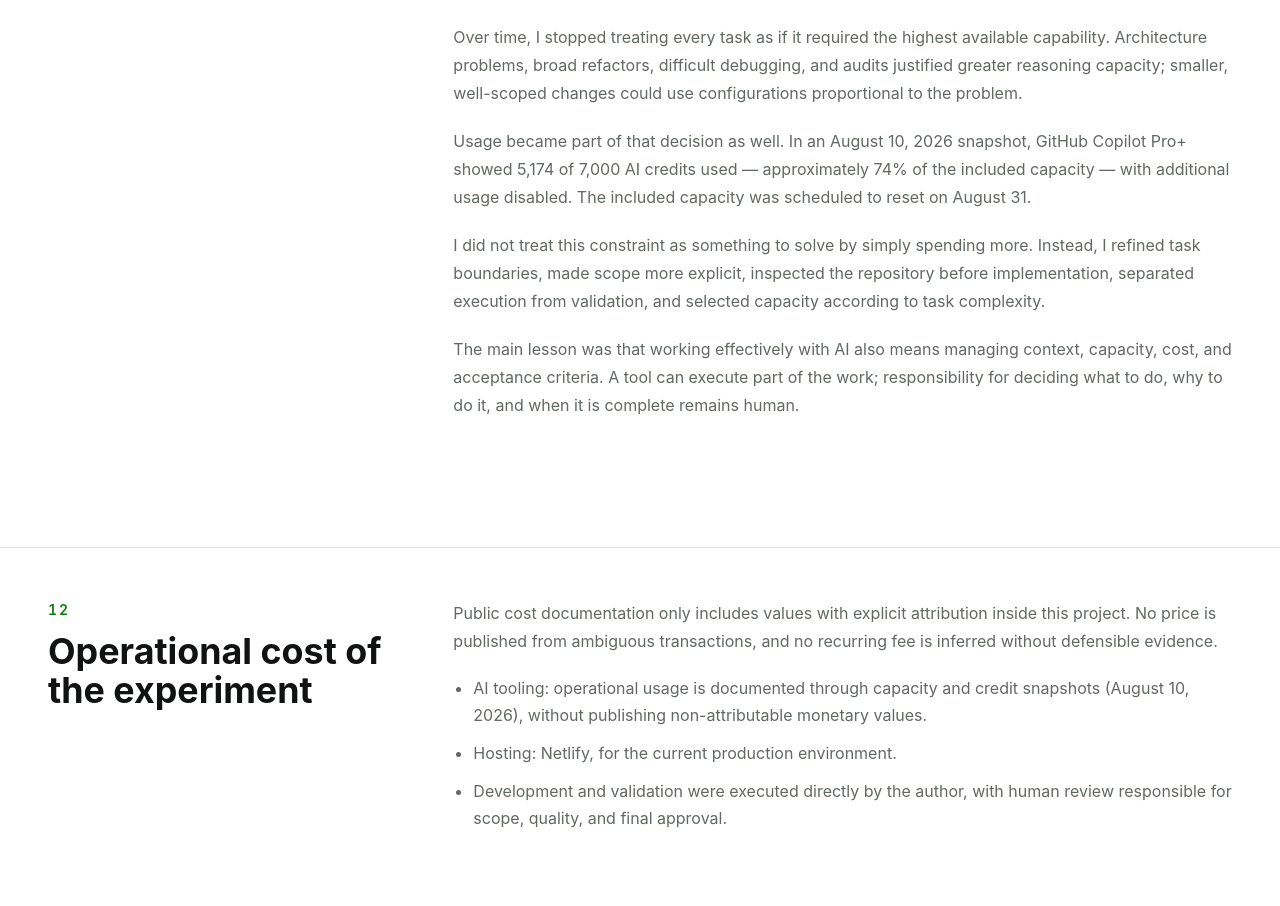
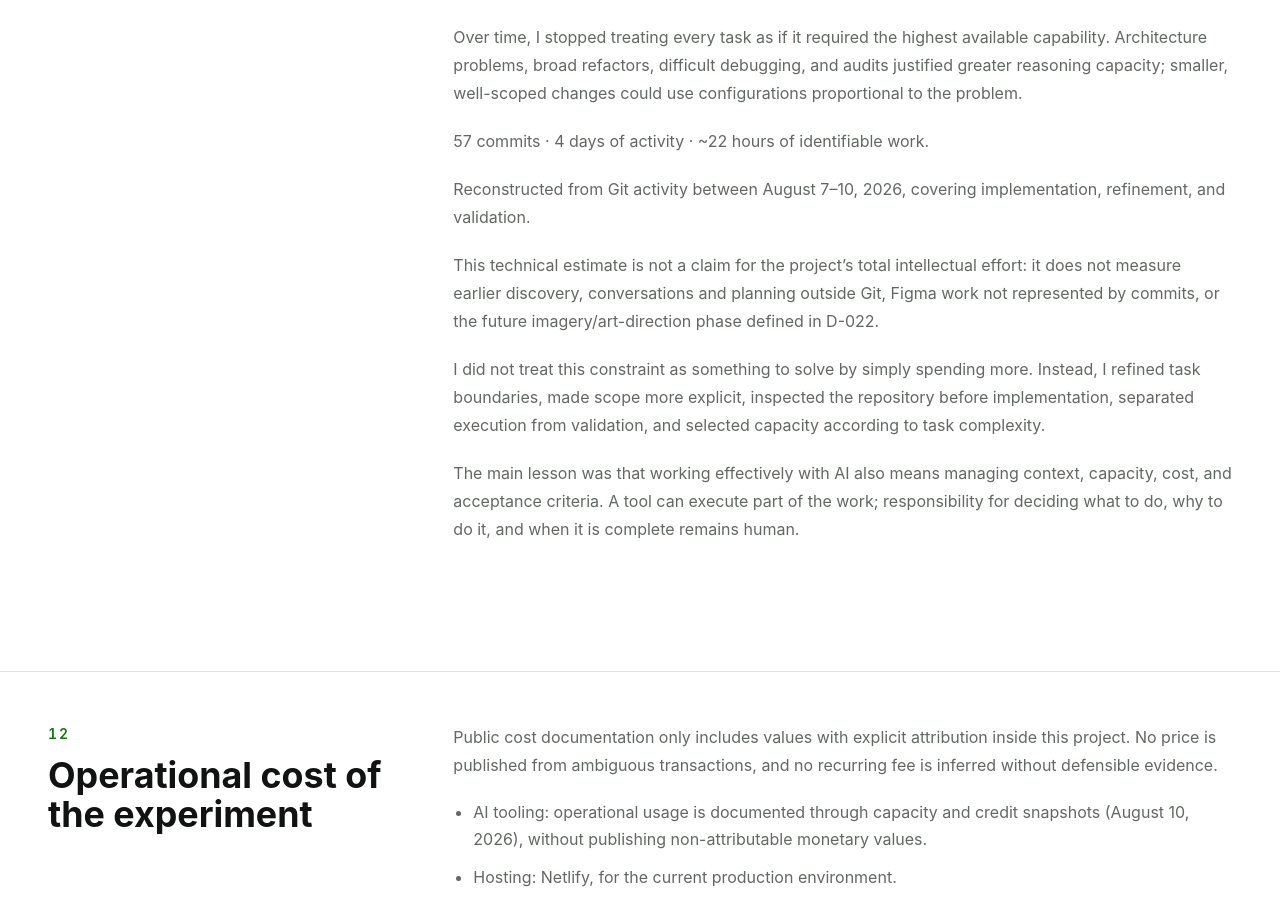
Before and after one commit to nelsonseccofilho/nelsonseccofilho2, a Next.js app: page /en/building-this-portfolio in a window 1280 px wide. Shown: the part 5468-6374 px from the top of the page. Built offline with nearby package versions, Linux system fonts and the light colour scheme.

Commit message:
content(meta-case): document git-based build effort

```diff
--- a/src/content/i18n/meta-case.ts
+++ b/src/content/i18n/meta-case.ts
@@ -107,7 +107,9 @@ const ptBR: PortfolioMetaCaseContent = {
         'Construir o portfólio também significou aprender a operar o sistema ao redor das ferramentas. Configurei ChatGPT Plus, VS Code, Codex, Git, GitHub e GitHub Copilot Pro+, além de autenticação, permissões, fluxo do repositório e ambientes local e de produção.',
         'A escolha do agente e do nível de capacidade também fez parte da operação do projeto. Tarefas foram distribuídas entre diferentes ferramentas conforme complexidade, disponibilidade e custo, preservando os mesmos critérios humanos de revisão e qualidade.',
         'Ao longo do trabalho, deixei de tratar toda tarefa como se exigisse a maior capacidade disponível. Problemas de arquitetura, refactors amplos, debugging difícil e auditorias justificavam mais capacidade de raciocínio; mudanças menores e bem delimitadas podiam ser executadas com configurações proporcionais ao problema.',
-        'O consumo também passou a fazer parte dessa decisão. Em uma captura de 10 de agosto de 2026, o GitHub Copilot Pro+ registrava 5.174 de 7.000 AI credits utilizados — aproximadamente 74% da capacidade incluída — com uso adicional desabilitado. A capacidade incluída estava prevista para ser renovada em 31 de agosto.',
+        '57 commits · 4 dias de atividade · ~22h de trabalho identificável.',
+        'Reconstruídas a partir da atividade Git entre 7 e 10 de agosto de 2026, incluindo implementação, refinamento e validação.',
+        'Essa estimativa técnica não representa o esforço intelectual total do projeto: ela não mede discovery anterior, conversas e planejamento fora do Git, trabalho em Figma sem commits nem a fase futura de imagem/art direction definida na D-022.',
         'Esse limite não foi tratado como um obstáculo a contornar aumentando gastos, mas como uma restrição operacional. Passei a trabalhar com tarefas menores, escopo mais explícito, inspeção do repositório antes da implementação, separação entre execução e validação e escolha de capacidade proporcional à complexidade.',
         'O aprendizado principal foi que trabalhar bem com IA envolve também administrar contexto, capacidade, custo e critérios de aceitação. A ferramenta pode executar parte do trabalho; a responsabilidade por decidir o que fazer, por que fazer e quando considerar concluído continua humana.',
       ],
@@ -189,7 +191,9 @@ const en: PortfolioMetaCaseContent = {
         'Building the portfolio also meant learning how to operate the system surrounding the tools. I configured ChatGPT Plus, VS Code, Codex, Git, GitHub, and GitHub Copilot Pro+, together with authentication, permissions, repository workflows, and local and production environments.',
         'Choosing the agent and capability level also became part of the project operation. Tasks were distributed across different tools according to complexity, availability, and cost, while preserving the same human review and quality criteria.',
         'Over time, I stopped treating every task as if it required the highest available capability. Architecture problems, broad refactors, difficult debugging, and audits justified greater reasoning capacity; smaller, well-scoped changes could use configurations proportional to the problem.',
-        'Usage became part of that decision as well. In an August 10, 2026 snapshot, GitHub Copilot Pro+ showed 5,174 of 7,000 AI credits used — approximately 74% of the included capacity — with additional usage disabled. The included capacity was scheduled to reset on August 31.',
+        '57 commits · 4 days of activity · ~22 hours of identifiable work.',
+        'Reconstructed from Git activity between August 7–10, 2026, covering implementation, refinement, and validation.',
+        'This technical estimate is not a claim for the project’s total intellectual effort: it does not measure earlier discovery, conversations and planning outside Git, Figma work not represented by commits, or the future imagery/art-direction phase defined in D-022.',
         'I did not treat this constraint as something to solve by simply spending more. Instead, I refined task boundaries, made scope more explicit, inspected the repository before implementation, separated execution from validation, and selected capacity according to task complexity.',
         'The main lesson was that working effectively with AI also means managing context, capacity, cost, and acceptance criteria. A tool can execute part of the work; responsibility for deciding what to do, why to do it, and when it is complete remains human.',
       ],
```
Also changed, not shown: 1 other file (tests, documents, lock files or other folders).
